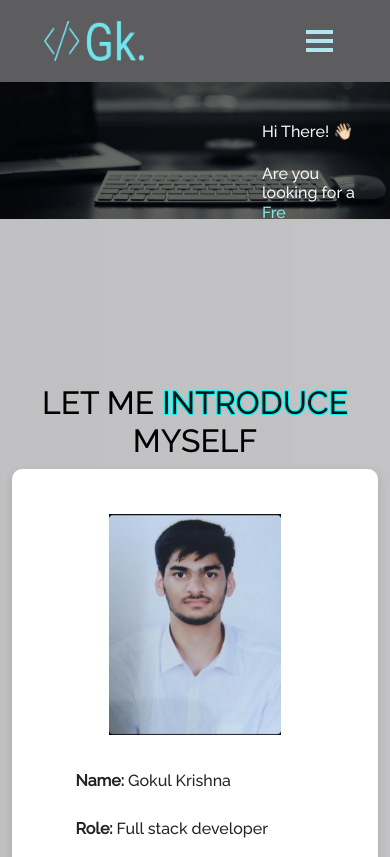
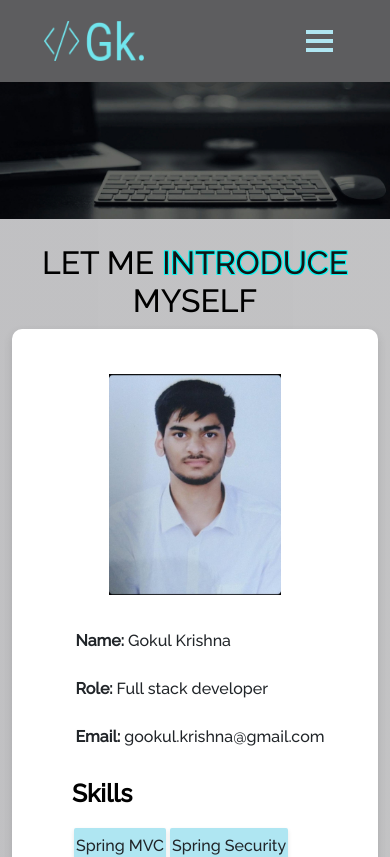
Before and after one commit to gokul-24/Portfolio-master, a React (Create React App) app: page / in a window 390 px wide. Shown: the top 857 px of the page. Built offline with nearby package versions, Linux system fonts and the light colour scheme.

Commit message:
Update style.css

```diff
--- a/src/style.css
+++ b/src/style.css
@@ -311,6 +311,7 @@ button:focus {
     display: none !important;
   }
   .home-section{
+    padding-top: 20px !important;
     background-image: url(./Assets/home.jpg);
     background-size: contain;
     background-repeat: no-repeat;
@@ -318,7 +319,7 @@ button:focus {
 
   .heading {
     font-size: 1em !important;
-    padding-left: 250px !important;
+    padding-left: 180px !important;
     margin-top: -150px;
   }
 
```
